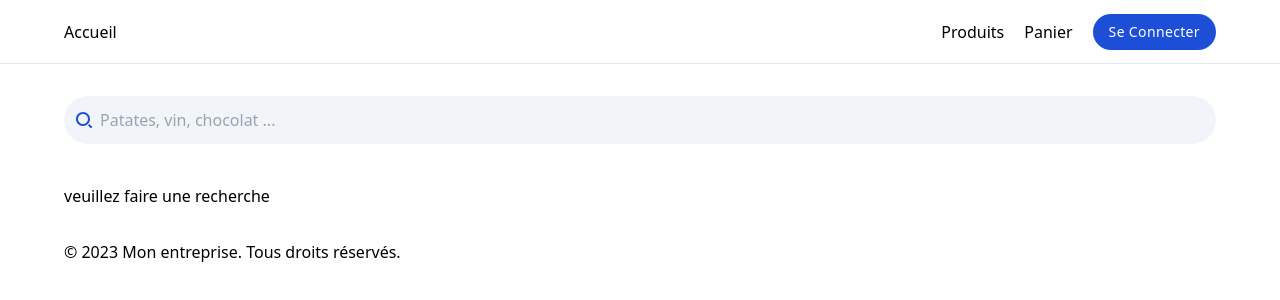
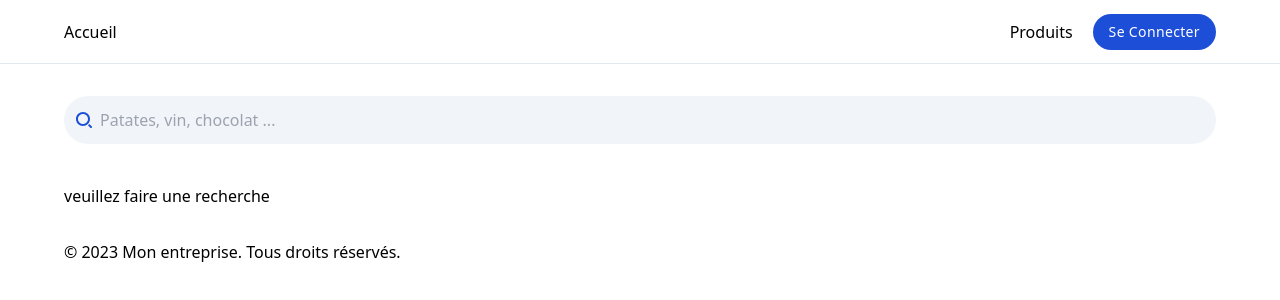
Before and after one commit to GillianLEVERT/Ambrosia_drive, a React (Vite) app: page /shopping in a window 1280 px wide. Shown: the top 300 px of the page. Built offline with nearby package versions, Linux system fonts and the light colour scheme.

Commit message:
Hide or Show Menu if Connected

```diff
--- a/package.json
+++ b/package.json
@@ -13,7 +13,7 @@
     "js-cookie": "^3.0.1",
     "react": "^18.2.0",
     "react-dom": "^18.2.0",
-    "react-router-dom": "^6.8.2"
+    "react-router-dom": "^6.9.0"
   },
   "devDependencies": {
     "@types/react": "^18.0.28",
@@ -22,6 +22,6 @@
     "autoprefixer": "^10.4.14",
     "postcss": "^8.4.21",
     "tailwindcss": "^3.2.7",
-    "vite": "^4.1.4"
+    "vite": "^4.2.1"
   }
 }
--- a/src/components/LoginForm/LoginForm.jsx
+++ b/src/components/LoginForm/LoginForm.jsx
@@ -1,4 +1,5 @@
 import React, { useState } from "react";
+
 
 export const LoginForm = () => {
   const [formEmail, setFormEmail] = useState("");
--- a/src/components/Navbar/Navbar.jsx
+++ b/src/components/Navbar/Navbar.jsx
@@ -1,6 +1,10 @@
 import { Link } from "react-router-dom";
+import { isAuthenticatedAtom } from "../../store/atom";
+import { useAtom } from "jotai";
 
 export const Navbar = () => {
+  const [isAuthenticated] = useAtom(isAuthenticatedAtom);
+  console.log(isAuthenticated);
   return (
     <nav className="sticky top-0 bg-white border-b border-slate-200">
       <div className="px-6 sm:px-8 lg:px-16">
@@ -8,15 +12,28 @@ export const Navbar = () => {
           <div className="flex items-center space-x-3">
             <Link to="/">Accueil</Link>
           </div>
+
           <div className="flex items-center space-x-5">
             <Link to="/shopping">Produits</Link>
+            {isAuthenticated && (
+              <>
                 <Link to="/cart">Panier</Link>
+                <Link
+                  to="/logout"
+                  className="px-4 py-2 text-sm font-medium tracking-wide text-white capitalize transition-colors duration-300 transform bg-blue-700 rounded-full sm:mx-2 hover:bg-blue-600 focus:outline-none focus:bg-blue-600"
+                >
+                  Se Déconnecter
+                </Link>
+              </>
+            )}
+            {!isAuthenticated && (
               <Link
                 to="/connexion"
                 className="px-4 py-2 text-sm font-medium tracking-wide text-white capitalize transition-colors duration-300 transform bg-blue-700 rounded-full sm:mx-2 hover:bg-blue-600 focus:outline-none focus:bg-blue-600"
               >
                 Se Connecter
               </Link>
+            )}
           </div>
         </div>
       </div>
--- a/src/pages/NewSession/NewSession.jsx
+++ b/src/pages/NewSession/NewSession.jsx
@@ -1,13 +1,14 @@
 import React, { useEffect, useState } from "react";
 import Cookies from "js-cookie";
 import { useNavigate } from "react-router-dom";
+import { useAtom } from "jotai";
+import { isAuthenticatedAtom } from "../../store/atom";
 
 export const NewSession = () => {
   const navigate = useNavigate();
-
+  const [,setIsAuthenticated] = useAtom(isAuthenticatedAtom);
   const urlParams = new URLSearchParams(window.location.search);
   const loginToken = urlParams.get("login_token");
-
   const [token, setToken] = useState(null);
 
   useEffect(() => {
@@ -27,10 +28,15 @@ export const NewSession = () => {
       });
   }, []);
 
+  const handleAuthentication = (token) => {
+    Cookies.set("token", token, { expires: 7 });
+    setIsAuthenticated(true);
+    navigate("/");
+  };
+
   useEffect(() => {
     if (token) {
-      Cookies.set("token", token, { expires: 7 });
-      navigate("/");
+      handleAuthentication(token);
     }
   }, [token]);
 
--- a/src/store/atom.jsx
+++ b/src/store/atom.jsx
@@ -1,3 +1,4 @@
 import { atom } from "jotai";
 
 export const searchResultAtom = atom(null);
+export const isAuthenticatedAtom = atom(false);
```
Also changed, not shown: 1 other file (tests, documents, lock files or other folders). Lines whose indentation alone changed are shown as unchanged.
